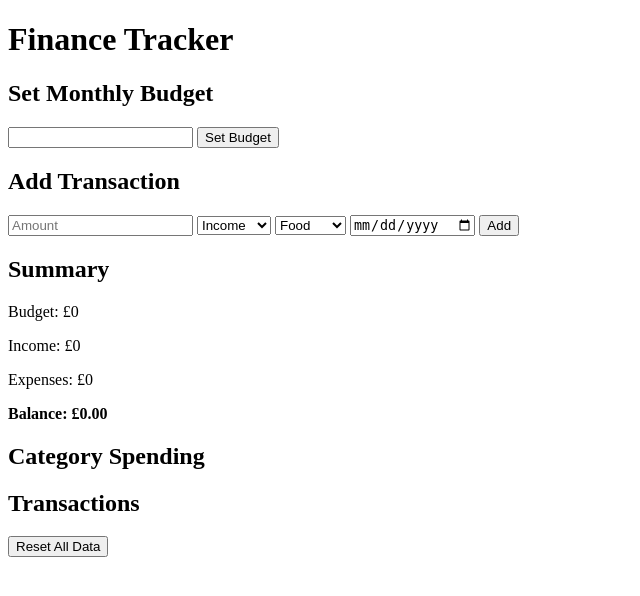
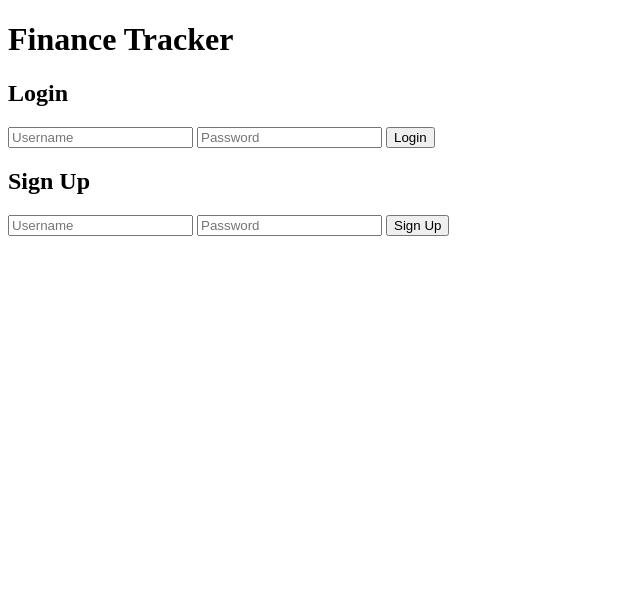
Before and after one commit to CJAH-1/FYP, a Flask app: page / in a window 1280 px wide. Shown: the top 596 px of the page, without its empty margins (0-640 px from the left). Run offline with Flask 3, Linux system fonts and the light colour scheme; data that the repository does not hold is empty.

Commit message:
Login Working

```diff
--- a/app.py
+++ b/app.py
@@ -1,129 +1,142 @@
-from flask import Flask, render_template, request, redirect
+from flask import Flask, render_template, request, redirect, session
 import sqlite3
 import os
 
 app = Flask(__name__)
+app.secret_key = "secret123"  # change this later
 
 DB = "database/db.sqlite3"
 
-# Ensure database folder exists
 def get_db():
     os.makedirs("database", exist_ok=True)
     return sqlite3.connect(DB)
 
-# Initialize database
 def init_db():
     conn = get_db()
     cur = conn.cursor()
 
+    # Users table
+    cur.execute("""
+    CREATE TABLE IF NOT EXISTS users (
+        id INTEGER PRIMARY KEY AUTOINCREMENT,
+        username TEXT UNIQUE,
+        password TEXT
+    )
+    """)
+
+    # Transactions
     cur.execute("""
     CREATE TABLE IF NOT EXISTS transactions (
         id INTEGER PRIMARY KEY AUTOINCREMENT,
         amount REAL,
         category TEXT,
         type TEXT,
-        date TEXT
-    )
-    """)
-
-    cur.execute("""
-    CREATE TABLE IF NOT EXISTS budget (
-        id INTEGER PRIMARY KEY,
-        total REAL
+        date TEXT,
+        user_id INTEGER
     )
     """)
 
     conn.commit()
     conn.close()
 
-# 🔹 Home page (ONLY GET)
-@app.route("/")
-def index():
+# 🔐 LOGIN / SIGNUP PAGE
+@app.route("/", methods=["GET", "POST"])
+def login():
     conn = get_db()
     cur = conn.cursor()
 
-    cur.execute("SELECT * FROM transactions ORDER BY date DESC")
+    if request.method == "POST":
+        action = request.form["action"]
+
+        username = request.form["username"]
+        password = request.form["password"]
+
+        if action == "signup":
+            try:
+                cur.execute(
+                    "INSERT INTO users (username, password) VALUES (?, ?)",
+                    (username, password)
+                )
+                conn.commit()
+            except:
+                return "User already exists"
+
+        elif action == "login":
+            cur.execute(
+                "SELECT * FROM users WHERE username=? AND password=?",
+                (username, password)
+            )
+            user = cur.fetchone()
+
+            if user:
+                session["user_id"] = user[0]
+                session["username"] = user[1]
+                return redirect("/home")
+            else:
+                return "Invalid login"
+
+    conn.close()
+    return render_template("login.html")
+
+# 🏠 HOME PAGE
+@app.route("/home")
+def home():
+    if "user_id" not in session:
+        return redirect("/")
+
+    conn = get_db()
+    cur = conn.cursor()
+
+    cur.execute(
+        "SELECT * FROM transactions WHERE user_id=? ORDER BY date DESC",
+        (session["user_id"],)
+    )
     transactions = cur.fetchall()
 
-    # Calculate totals
     income = sum(t[1] for t in transactions if t[3] == "income")
     expenses = sum(t[1] for t in transactions if t[3] == "expense")
-
-    # 🔥 FIX: budget NOT included in remaining
     remaining = income - expenses
-
-    # Get budget (display only)
-    cur.execute("SELECT total FROM budget WHERE id=1")
-    row = cur.fetchone()
-    budget = row[0] if row else 0
-
-    # Group by category (expenses only)
-    categories = {}
-    for t in transactions:
-        if t[3] == "expense":
-            categories[t[2]] = categories.get(t[2], 0) + t[1]
 
     conn.close()
 
     return render_template(
         "index.html",
+        username=session["username"],
         transactions=transactions,
         income=income,
         expenses=expenses,
-        budget=budget,
-        remaining=remaining,
-        categories=categories
+        remaining=remaining
     )
 
-# 🔹 Add transaction
+# ➕ ADD TRANSACTION
 @app.route("/add", methods=["POST"])
 def add_transaction():
+    if "user_id" not in session:
+        return redirect("/")
+
     conn = get_db()
     cur = conn.cursor()
 
-    amount = float(request.form["amount"])
-    category = request.form["category"]
-    t_type = request.form["type"]
-    date = request.form["date"]
-
     cur.execute(
-        "INSERT INTO transactions (amount, category, type, date) VALUES (?, ?, ?, ?)",
-        (amount, category, t_type, date)
+        "INSERT INTO transactions (amount, category, type, date, user_id) VALUES (?, ?, ?, ?, ?)",
+        (
+            float(request.form["amount"]),
+            request.form["category"],
+            request.form["type"],
+            request.form["date"],
+            session["user_id"]
+        )
     )
 
     conn.commit()
     conn.close()
 
-    return redirect("/")
+    return redirect("/home")
 
-# 🔹 Reset everything
-@app.route("/reset", methods=["POST"])
-def reset():
-    conn = get_db()
-    cur = conn.cursor()
-
-    cur.execute("DELETE FROM transactions")
-    cur.execute("DELETE FROM budget")
-
-    conn.commit()
-    conn.close()
-
-    return redirect("/")
-
-# 🔹 Set budget (display only)
-@app.route("/set_budget", methods=["POST"])
-def set_budget():
-    amount = float(request.form["budget"])
-
-    conn = get_db()
-    cur = conn.cursor()
-
-    cur.execute("DELETE FROM budget")
-    cur.execute("INSERT INTO budget (id, total) VALUES (1, ?)", (amount,))
-
-    conn.commit()
-    conn.close()
-
+# 🚪 LOGOUT
+@app.route("/logout")
+def logout():
+    session.clear()
     return redirect("/")
 
 if __name__ == "__main__":
--- a/notes.txt
+++ b/notes.txt
@@ -1 +1,3 @@
 --- live launch page: http://127.0.0.1:5000
+
+--- username ask password ask
--- a/templates/index.html
+++ b/templates/index.html
@@ -5,16 +5,10 @@
 </head>
 <body>
 
-<h1>Finance Tracker</h1>
+<h1>Hello, {{ username }} 👋</h1>
 
-<!-- SET BUDGET -->
-<h2>Set Monthly Budget</h2>
-<form method="POST" action="/set_budget">
-    <input type="number" step="0.01" name="budget" required>
-    <button type="submit">Set Budget</button>
-</form>
+<a href="/logout">Logout</a>
 
-<!-- ADD TRANSACTION -->
 <h2>Add Transaction</h2>
 <form method="POST" action="/add">
     <input type="number" step="0.01" name="amount" placeholder="Amount" required>
@@ -37,36 +31,17 @@
     <button type="submit">Add</button>
 </form>
 
-<!-- SUMMARY -->
 <h2>Summary</h2>
-<p>Budget: £{{ budget }}</p>
-<p>Income: £{{ income }}</p>
-<p>Expenses: £{{ expenses }}</p>
-<p><strong>Balance: £{{ "%.2f"|format(remaining) }}</strong></p>
+<p>Income: £{{ "%.2f"|format(income) }}</p>
+<p>Expenses: £{{ "%.2f"|format(expenses) }}</p>
+<p><strong>Remaining: £{{ "%.2f"|format(remaining) }}</strong></p>
 
-<!-- CATEGORY BREAKDOWN -->
-<h2>Category Spending</h2>
+<h2>Transactions</h2>
 <ul>
-{% for cat, value in categories.items() %}
-    <li>{{ cat }}: £{{ value }}</li>
+{% for t in transactions %}
+    <li>{{ t[4] }} | {{ t[2] }} | {{ t[3] }} | £{{ t[1] }}</li>
 {% endfor %}
 </ul>
 
-<!-- TRANSACTIONS -->
-<h2>Transactions</h2>
-<ul>
-{% for t in transactions %}
-    <li>
-        {{ t[4] }} | {{ t[2] }} | {{ t[3] }} | £{{ t[1] }}
-    </li>
-{% endfor %}
-</ul>
-
-
-
-<form method="POST" action="/reset" onsubmit="return confirm('Are you sure you want to delete all data?');">
-    <button type="submit">Reset All Data</button>
-</form>
-
 </body>
 </html>
--- a/templates/login.html
+++ b/templates/login.html
@@ -0,0 +1,31 @@
+<!DOCTYPE html>
+<html>
+<head>
+    <title>Login</title>
+</head>
+<body>
+
+<h1>Finance Tracker</h1>
+
+<h2>Login</h2>
+<form method="POST">
+    <input type="hidden" name="action" value="login">
+
+    <input type="text" name="username" placeholder="Username" required>
+    <input type="password" name="password" placeholder="Password" required>
+
+    <button type="submit">Login</button>
+</form>
+
+<h2>Sign Up</h2>
+<form method="POST">
+    <input type="hidden" name="action" value="signup">
+
+    <input type="text" name="username" placeholder="Username" required>
+    <input type="password" name="password" placeholder="Password" required>
+
+    <button type="submit">Sign Up</button>
+</form>
+
+</body>
+</html>
```
Also changed, not shown: database/db.sqlite3.
